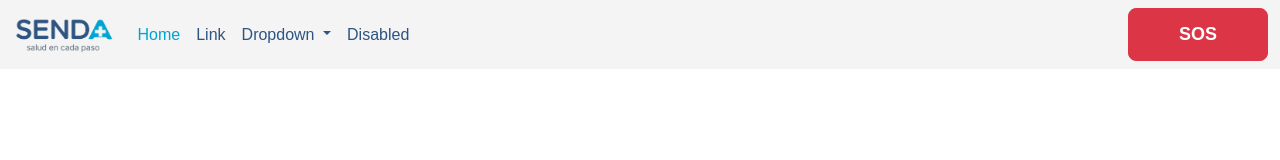
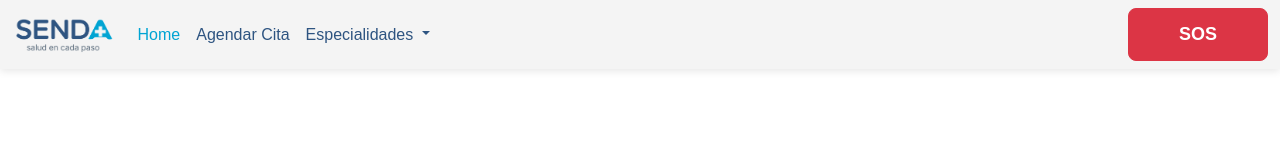
Before and after one commit to Dannysaurio593/Senda-V2, an Angular app: page / in a window 1280 px wide. Shown: the top 160 px of the page. Built offline with nearby package versions, Linux system fonts and the light colour scheme.

Commit message:
Coloqué una pequeña sombra en el navbar

```diff
--- a/src/app/navbar/navbar.css
+++ b/src/app/navbar/navbar.css
@@ -1,3 +1,8 @@
+/* Sombra sutil debajo del navbar */
+.navbar {
+  box-shadow: 0 2px 8px rgba(0, 0, 0, 0.1);
+}
+
 /* Estilos para los links del navbar en reposo */
 .navbar-light .navbar-nav .nav-link {
   color: #2E5481 !important;
--- a/src/app/navbar/navbar.html
+++ b/src/app/navbar/navbar.html
@@ -12,11 +12,11 @@
           <a class="nav-link active" aria-current="page" href="#">Home</a>
         </li>
         <li class="nav-item">
-          <a class="nav-link" href="#">Link</a>
+          <a class="nav-link" href="#">Agendar Cita</a>
         </li>
         <li class="nav-item dropdown" [class.show]="isDropdownOpen" (mouseleave)="closeDropdown()">
           <a class="nav-link dropdown-toggle" href="#" role="button" (click)="toggleDropdown(); $event.preventDefault()">
-            Dropdown
+            Especialidades
           </a>
           <ul class="dropdown-menu" [class.show]="isDropdownOpen">
             <li><a class="dropdown-item" href="#" (click)="closeDropdown()">Action</a></li>
@@ -25,9 +25,6 @@
             <li><a class="dropdown-item" href="#" (click)="closeDropdown()">Something else here</a></li>
           </ul>
         </li>
-        <li class="nav-item">
-          <a class="nav-link disabled" aria-disabled="true">Disabled</a>
-        </li>
       </ul>
       <button class="btn btn-danger btn-lg" type="button" style="padding: 12px 50px; font-size: 18px; font-weight: bold;">SOS</button>
     </div>
```
